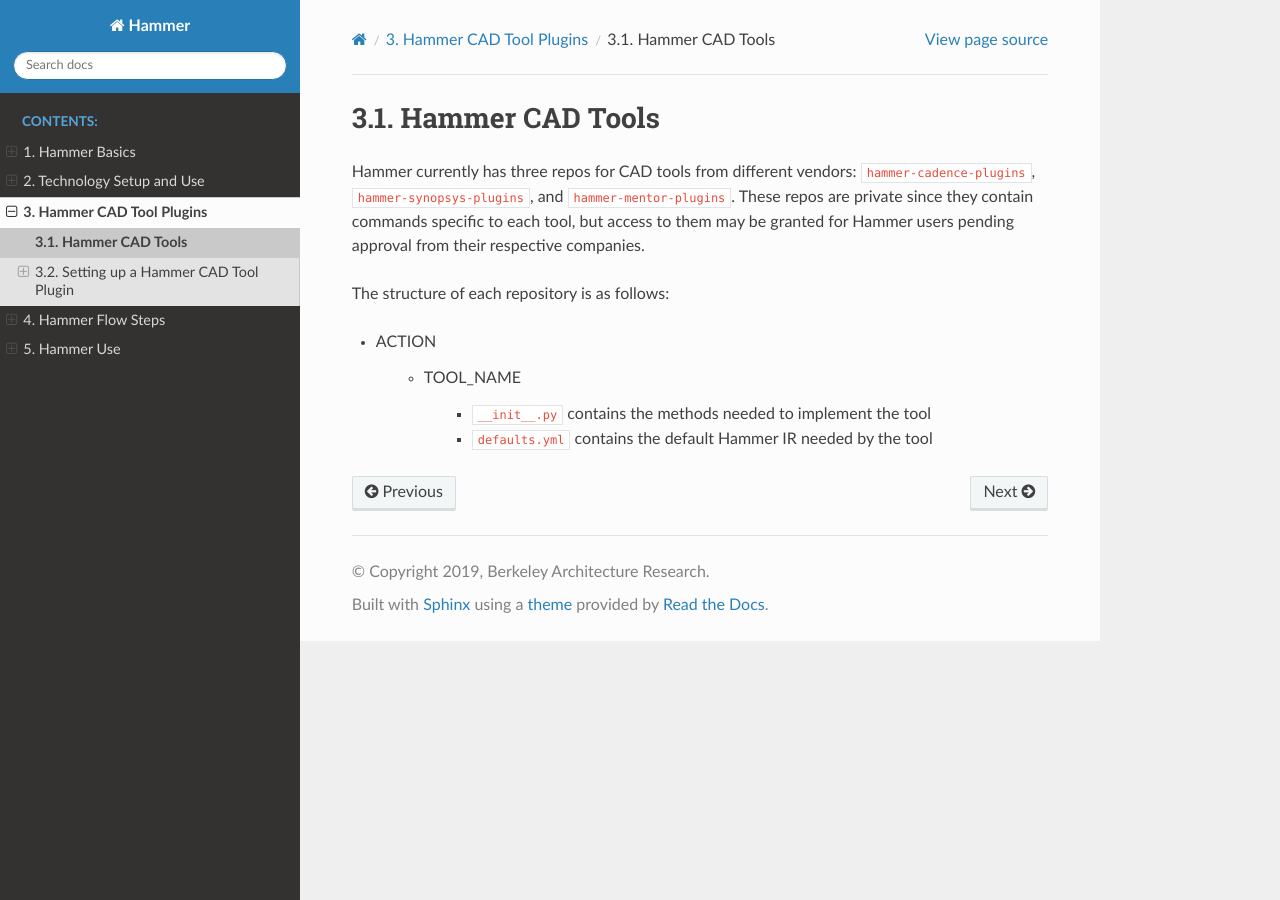
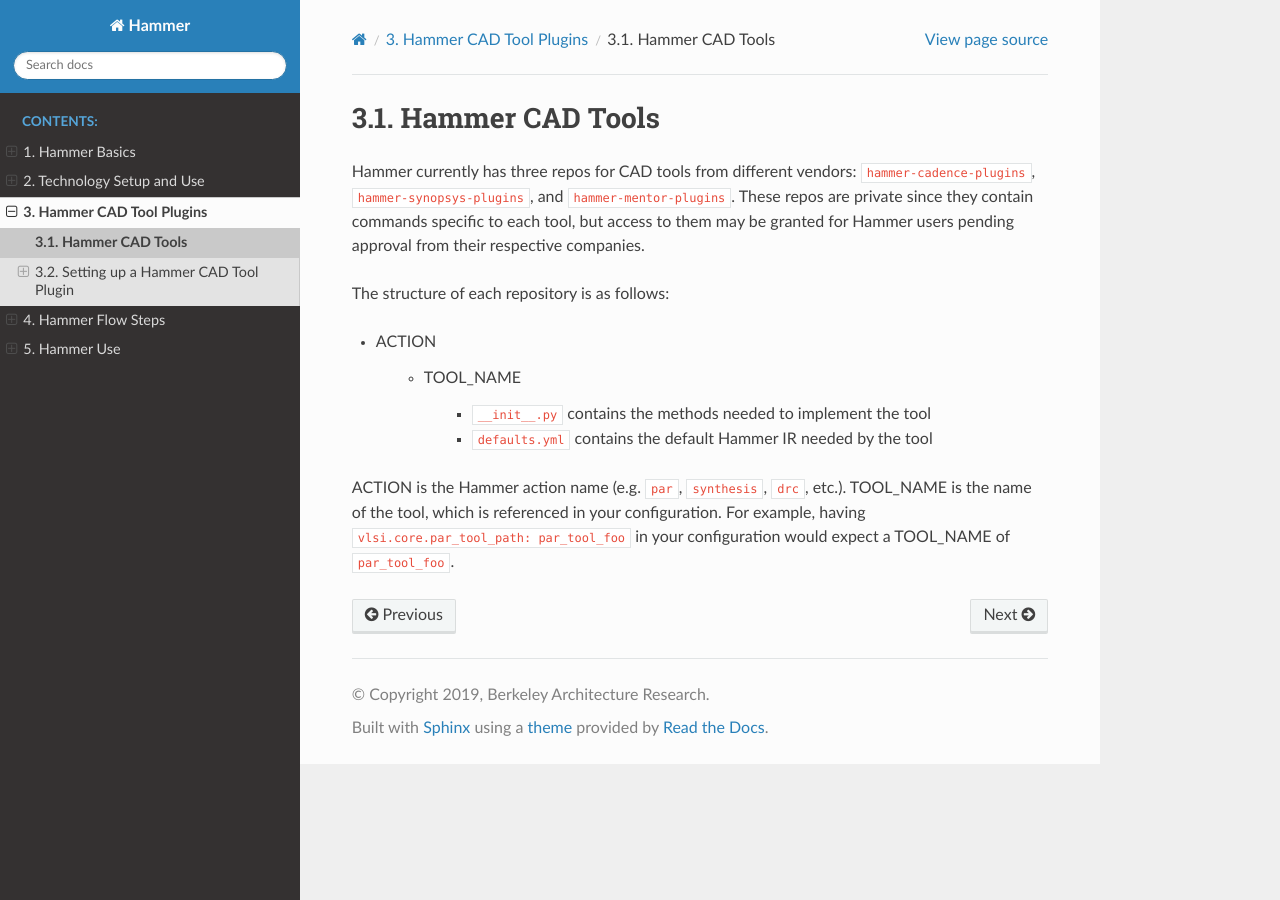
Before and after one commit to ucb-bar/hammer, a Sphinx documentation site: the page built from doc/CAD-Tools/Hammer-CAD-Tools.rst, in a window 1280 px wide. Built offline with Sphinx 7.4.7 and the Read the Docs theme 2.0.0, drawn with Linux system fonts in a browser that asks for light colours; pages that are not in the unit, such as notebooks, are missing from menus.

Commit message:
Add some examples of ACTION and TOOL_NAME

```diff
--- a/doc/CAD-Tools/Hammer-CAD-Tools.rst
+++ b/doc/CAD-Tools/Hammer-CAD-Tools.rst
@@ -11,3 +11,7 @@
 
         * ``__init__.py`` contains the methods needed to implement the tool
         * ``defaults.yml`` contains the default Hammer IR needed by the tool
+
+
+ACTION is the Hammer action name (e.g. ``par``, ``synthesis``, ``drc``, etc.).
+TOOL_NAME is the name of the tool, which is referenced in your configuration. For example, having ``vlsi.core.par_tool_path: par_tool_foo`` in your configuration would expect a TOOL_NAME of ``par_tool_foo``.
```
